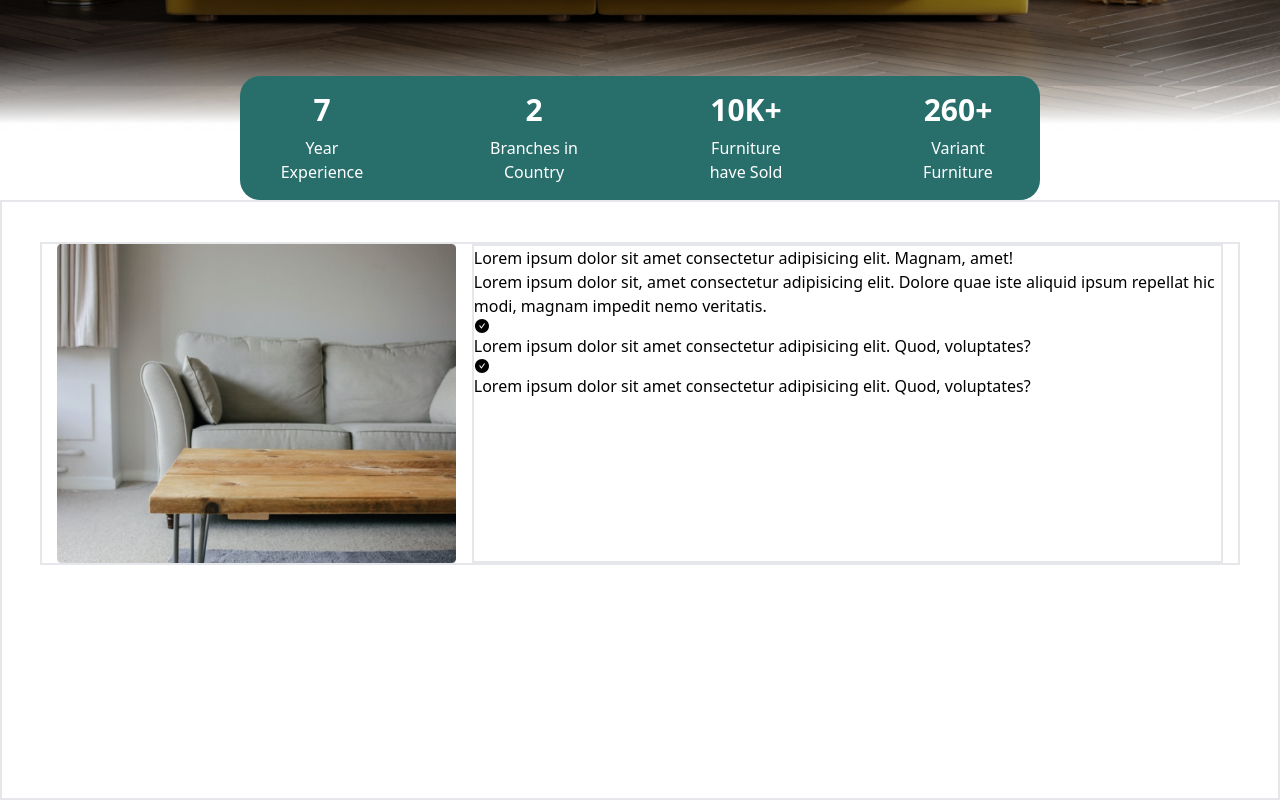
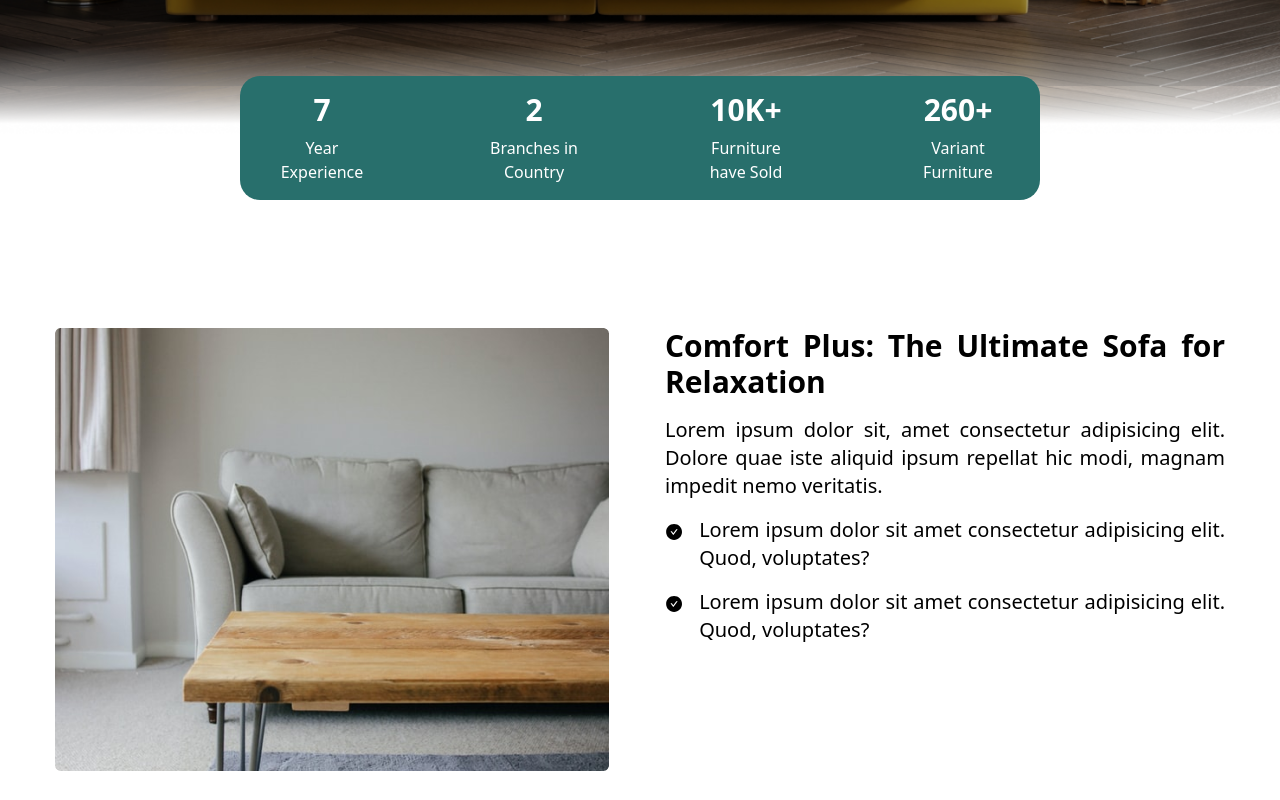
Before and after one commit to calvinjanitra/furniture-nextjs-tailwind, a Next.js app: page / in a window 1280 px wide. Shown: the part 650-1450 px from the top of the page. Built offline with nearby package versions, Linux system fonts and the light colour scheme.

Commit message:
add features

```diff
--- a/src/components/Features.tsx
+++ b/src/components/Features.tsx
@@ -5,22 +5,22 @@ import Image2 from '../../public/features-2.png'
 import { AiFillCheckCircle } from 'react-icons/ai'
 const Features = () => {
     return (
-        <section className='section min-h-[600px] bg-white border-solid border-2 text-black'>
-            <div className='container mx-auto mt-10 border-solid border-2'>
-                <div className='flex flex-col lg:flex-row lg:gap-x-4 justify-between'>
+        <section className='section min-h-[600px] bg-white text-black'>
+            <div className='container mx-auto pt-[128px] '>
+                <div className='flex flex-col lg:flex-row lg:gap-x-14 justify-between'>
                     <div className='order-1'>
                         <Image src={Image1} alt='' />
                     </div>
-                    <div className='text-black lg:order-2 border-solid border-2'>
-                        <h2 text-black>Lorem ipsum dolor sit amet consectetur adipisicing elit. Magnam, amet!</h2>
-                        <p>Lorem ipsum dolor sit, amet consectetur adipisicing elit. Dolore quae iste aliquid ipsum repellat hic modi, magnam impedit nemo veritatis.</p>
-                        <div className=''>
-                            <AiFillCheckCircle />
-                            <p>Lorem ipsum dolor sit amet consectetur adipisicing elit. Quod, voluptates?</p>
+                    <div className='text-black lg:order-6  lg:w-[50%] flex flex-1 flex-col justify-end text-justify gap-y-4 lg:justify-start mb-2 lg:mb-0'>
+                        <h2 className='font-bold text-xl lg:text-3xl'>Comfort Plus: The Ultimate Sofa for Relaxation</h2>
+                        <p className='lg:text-xl'>Lorem ipsum dolor sit, amet consectetur adipisicing elit. Dolore quae iste aliquid ipsum repellat hic modi, magnam impedit nemo veritatis.</p>
+                        <div className='flex flex-row'>
+                            <AiFillCheckCircle className='text-2xl mr-4 mt-1' />
+                            <p className='lg:text-xl'>Lorem ipsum dolor sit amet consectetur adipisicing elit. Quod, voluptates?</p>
                         </div>
-                        <div className=''>
-                            <AiFillCheckCircle />
-                            <p>Lorem ipsum dolor sit amet consectetur adipisicing elit. Quod, voluptates?</p>
+                        <div className='flex flex-row'>
+                            <AiFillCheckCircle className='text-2xl mr-4 mt-1' />
+                            <p className='lg:text-xl'>Lorem ipsum dolor sit amet consectetur adipisicing elit. Quod, voluptates?</p>
                         </div>
                     </div>
                 </div>
```
